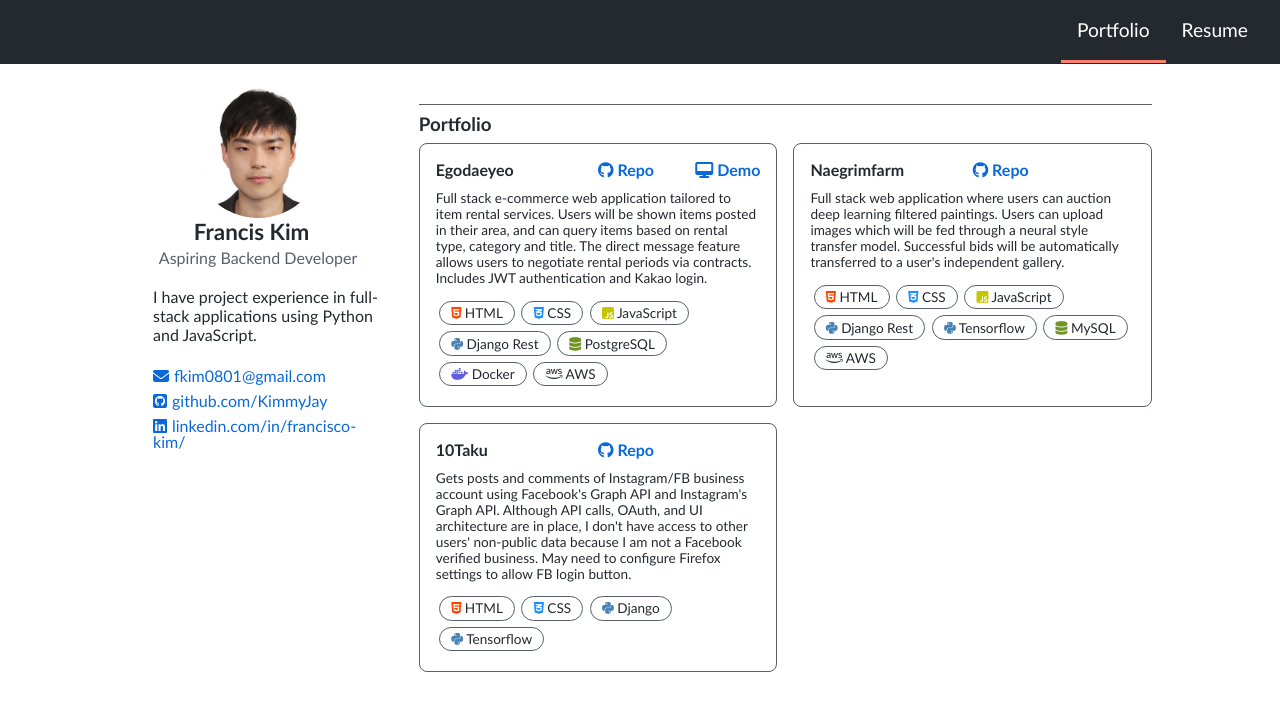
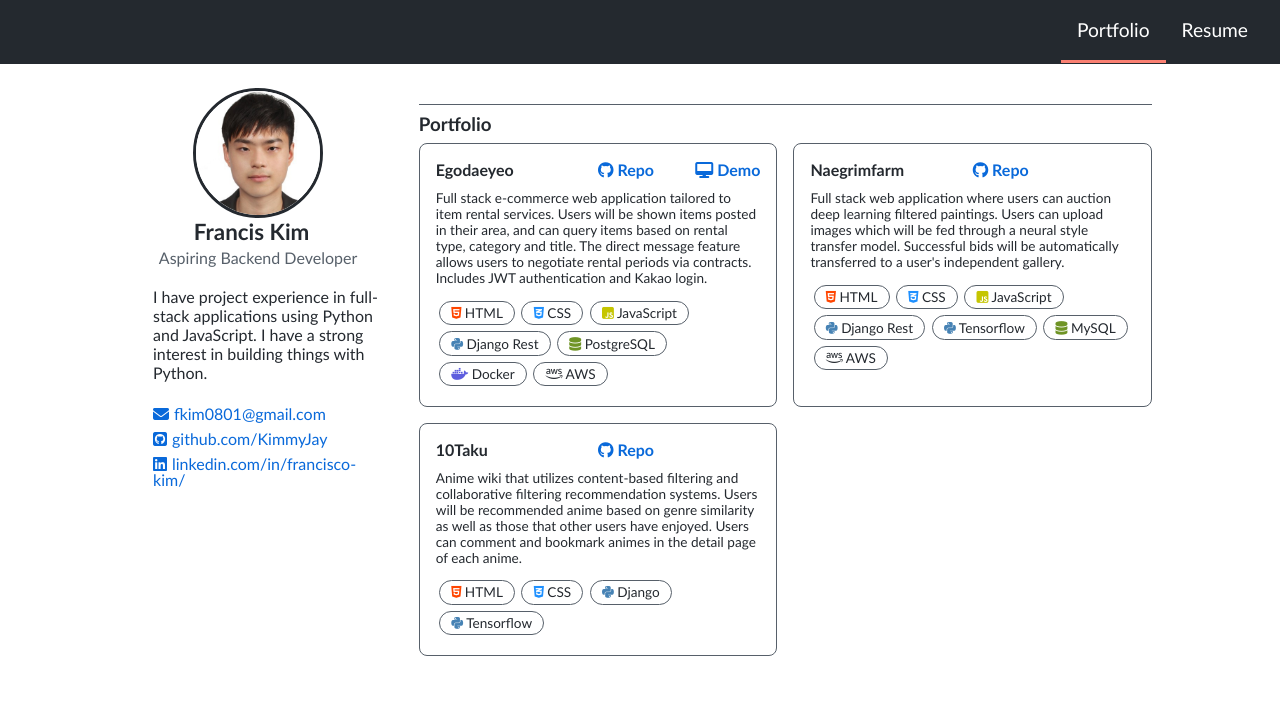
Before and after one commit to KimmyJay/KimmyJay.github.io, a plain HTML site: page index.html in a window 1280 px wide. Drawn offline with Linux system fonts and the light colour scheme.

Commit message:
REFAC - updated project desc for 10Taku

```diff
--- a/index.html
+++ b/index.html
@@ -49,6 +49,7 @@
             </div>
             <p class="profile-desc">
               I have project experience in full-stack applications using Python and JavaScript.
+              I have a strong interest in building things with Python.
             </p>
             <div class="profile-contacts">
               <a
@@ -159,12 +160,7 @@
                   </ul>
                 </div>
                 <p class="project-desc">
-                  Gets posts and comments of Instagram/FB business account using
-                  Facebook's Graph API and Instagram's Graph API. Although API
-                  calls, OAuth, and UI architecture are in place, I don't have
-                  access to other users' non-public data because I am not a
-                  Facebook verified business. May need to configure Firefox
-                  settings to allow FB login button.
+                  Anime wiki that utilizes content-based filtering and collaborative filtering recommendation systems. Users will be recommended anime based on genre similarity as well as those that other users have enjoyed. Users can comment and bookmark animes in the detail page of each anime.
                 </p>
                 <ul class="tech-list">
                   <li class="tech-item"><i class="fab fa-html5"></i> HTML</li>
--- a/styles/style.css
+++ b/styles/style.css
@@ -395,6 +395,8 @@ input[type='checkbox'] {
 
   .profile-img {
     width: 50%;
+    border: solid;
+
   }
 
   .portfolio {
```
